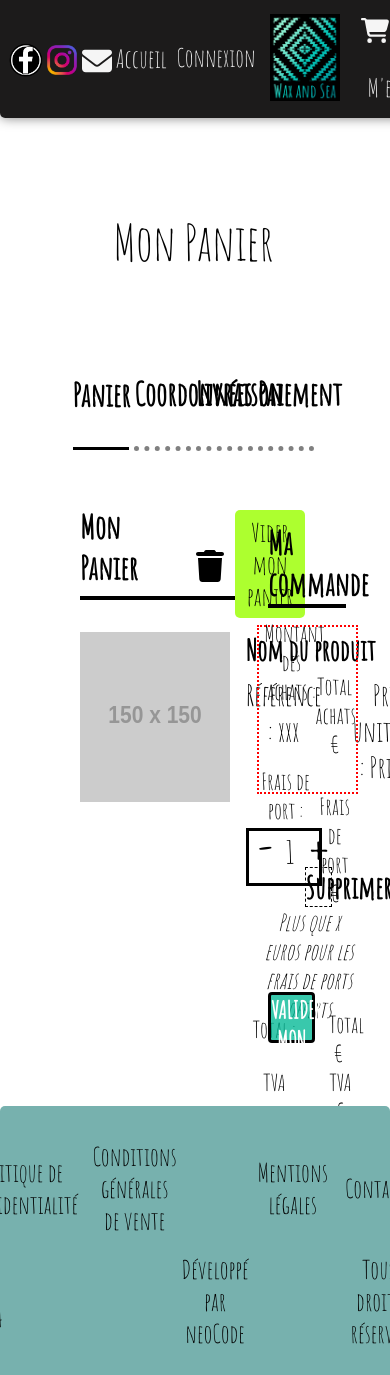
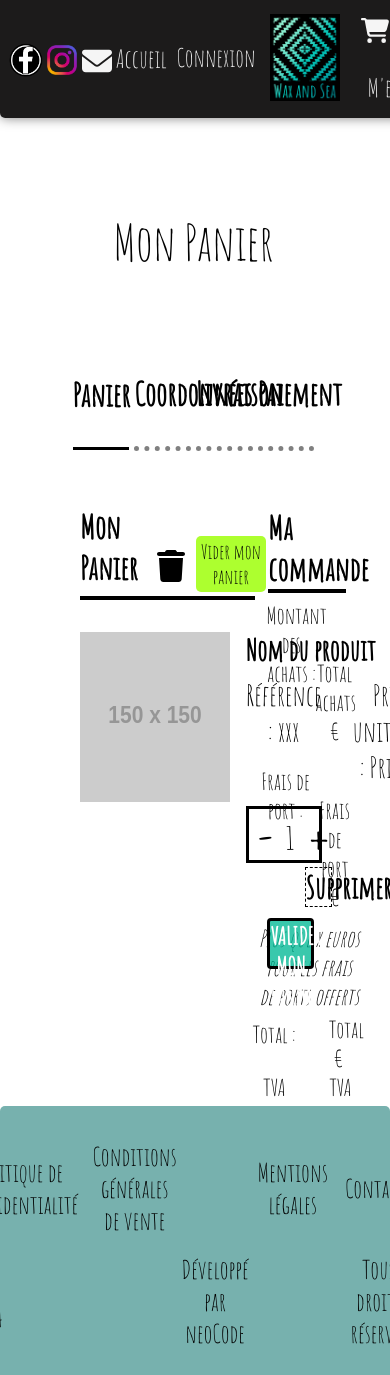
Before and after one commit to tristanlaulanie/waxandsea-front-dashboard, a React (Create React App) app: page /panier/produit in a window 390 px wide. Shown: the top 1375 px of the page. Built offline with nearby package versions, Linux system fonts and the light colour scheme.

Commit message:
MaCommande:Responsive:wip4

```diff
--- a/src/components/Panier/MaCommande/MaCommandeResponsive.css
+++ b/src/components/Panier/MaCommande/MaCommandeResponsive.css
@@ -231,10 +231,10 @@
 @media screen and (width <= 1230px) {
 
   #command_texts{
-    border: 2px dotted red;
-    font-size: 0.8em;
+    /* border: 2px dotted red; */
+    font-size: 0.9em;
     transition: 0.5s;
-    height: 20vh;
+    height: 14vh;
     width: 105%;
     position: relative;
     bottom: 1vh;
@@ -246,6 +246,15 @@
     bottom: 1vh;
   }
 
+  #commande_total-achats {
+    margin-bottom: 3vh;
+  }
+
+  .total_purchases {
+    position: relative;
+    bottom: 4.5vh;
+  }
+
   #shipping-fees_title {
     width: 13vw;
     position: relative;
@@ -254,8 +263,37 @@
 
   .fees_price {
     position: relative;
-    bottom: 4vh;
+    bottom: 3.5vh;
     left: 5vw;
+    margin-bottom: 2vh;
     transition: 0.5s;
   }
+
+  #free-shipping {
+    margin-bottom: 2vh;
+  }
+
+  #achats_panier_buttons button {
+    position: relative;
+    left: 6vw;
+  }
 }
+
+@media screen and (width <= 1101px) {
+  #command_texts {
+    font-size: 0.8em;
+    height: 15vh;
+  }
+  #purchases-amout_title {
+    /* border: 2px dotted red; */
+    width: 13vw;
+  }
+
+  #achats_panier_buttons button {
+    padding-top: 0.4vh;
+    padding-bottom: 0.4vh;
+    padding-left: 0.2vw;
+    padding-right: 0.2vw;
+    height: 7vh;
+  }
+}
--- a/src/components/Panier/PanierProduit/PanierProduit.css
+++ b/src/components/Panier/PanierProduit/PanierProduit.css
@@ -142,7 +142,7 @@ h1 {
 
 #produit_quantity {
     position: relative;
-    top: 1.2vh;
+    top: -1.5vh;
     height: 6.8vh;
     width: 43%;
     padding: 8px;
@@ -155,7 +155,7 @@ h1 {
 .quantity_operator {
     font-size: 2em;
     position: relative;
-    top: -4vh;
+    top: -2.5vh;
 }
 
 .quantity_operator:hover {
@@ -165,7 +165,7 @@ h1 {
 
 .quantity_number {
     position: relative;
-    top: -1vh;
+    top: 0vh;
 }
 
 #produit_delete {
@@ -204,7 +204,7 @@ h1 {
 
 #valid_button button {
     position: relative;
-    top: 4vh;
+    top: -4vh;
     border: 3px solid black;
     border-radius: 4px;
     width: 12vw;
@@ -214,7 +214,7 @@ h1 {
     color: white;
     background-color: rgba(1, 185, 148, 0.776);
     position: relative;
-    right: 3.5%;
+    right: -1.5vw;
     margin-top: 4vh;
 }
 
@@ -223,3 +223,8 @@ h1 {
     background-color: black;
     transition: 0.8s;
 }
+
+#panier-produit_commande_component {
+    position: relative;
+    top: -8.8vh;
+}
--- a/src/components/Panier/PanierProduit/PanierProduitResponsive.css
+++ b/src/components/Panier/PanierProduit/PanierProduitResponsive.css
@@ -1,3 +1,23 @@
+@media screen and (width <= 1905px) {
+  #valid_button button {
+    top: 1vh;
+  }
+}
+
+@media screen and (width <= 1750px) {
+  #valid_button button {
+    top: -1vh;
+    right: 4%;
+  }
+}
+
+@media screen and (width <= 1445px) {
+  #valid_button button {
+    top: -3vh;
+  }
+
+}
+
 @media screen and (width <= 1180px) {
   #panier_title-icon-button {
     position: relative;
@@ -11,3 +31,42 @@
     right: 7.5vw;
   }
 }
+
+@media screen and (width <= 790px) {
+    #panier_title-icon-button {
+      left: -25vw;
+    }
+  }
+
+  @media screen and (width <= 670px) {
+    #panier_title-icon-button button {
+        display: inline-block;
+        padding: 5px;
+    }
+  }
+
+  @media screen and (width <= 650px) {
+    #panier_title-icon-button button {
+        padding: 3px;
+        font-size: 22px;
+    }
+  }
+
+  @media screen and (width <= 645px) {
+    #panier_title-icon-button button {
+        padding: 3px;
+        position: relative;
+        font-size: 22px;
+    }
+  }
+
+  @media screen and (width <= 500px) {
+    #panier_title-icon-button {
+        position: relative;
+        left: -28vw;
+    }
+
+    #panier_title-icon-button button {
+        font-size: 20px;
+    }
+  }
```
